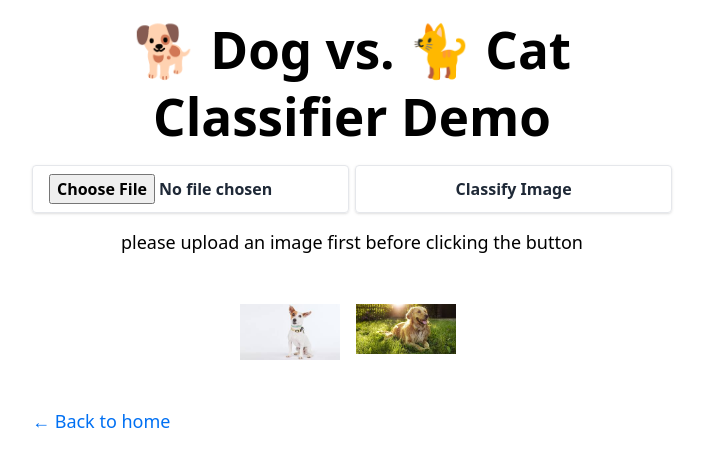
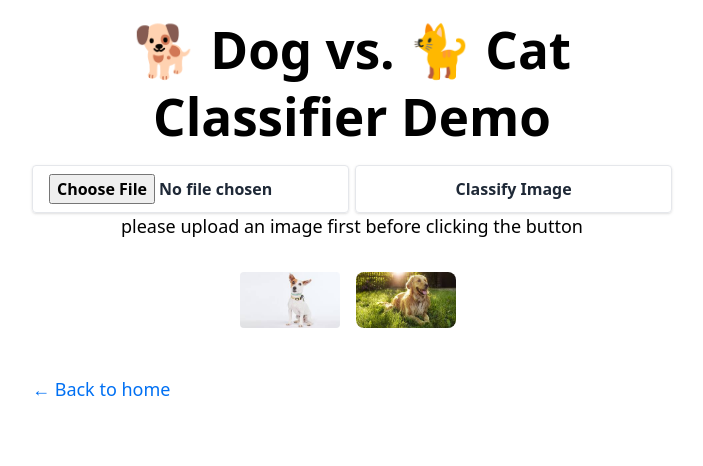
Before and after one commit to wry0313/gavinwang.dev, a Next.js app: page /Dog_Cat_Classifier_Demo in a window 1280 px wide. Both pictures are taken after a click on the button "Classify Image". Shown: the top 466 px of the page, without its empty margins (288-991 px from the left). Built offline with nearby package versions, Linux system fonts and the light colour scheme.

Commit message:
Update Dog_Cat_Classifier_Demo.js

```diff
--- a/pages/Dog_Cat_Classifier_Demo.js
+++ b/pages/Dog_Cat_Classifier_Demo.js
@@ -20,12 +20,9 @@ export default function Demo() {
     }
 
     async function processImage() {
-        // replace this with your own image processing logic
-        // console.log('Processing image:', image);
         if (imageUrl != null) {
             setPredictionText("trying very hard to classify...")
             const prediction = await classifyImage(imageUrl);
-            // console.log(prediction);
             setPredictionText(formatPrediction(prediction));
         } else {
             setPredictionText("please upload an image first before clicking the button")
@@ -65,8 +62,7 @@ export default function Demo() {
         return `${predictionData.label}: ${formatAsPercentage(confidence, 2)} confidence`;
     }
 
-    async function handleImageClick(imageUrl) {
-        // const dataUrl = await dataUrlFromFile(imageUrl);
+    function handleImageClick(imageUrl) {
         setImageUrl(imageUrl);
     }
 
@@ -86,20 +82,13 @@ export default function Demo() {
                         <button className="w-[70%] text-sm md:text-base flex-1 h-12 hover:bg-gray-100 text-gray-800 font-semibold py-2 px-4 border border-gray-200 rounded shadow" onClick={processImage} >Classify Image</button>
                     </div>
                 </div>
-                <div >
-                    {imageUrl && <Image src={imageUrl} height={288} width={288} alt="uploaded/selected picture" className="my-[1rem] mx-auto rounded-lg shadow" />}
-                </div>
-                <div >
-                    {predictionText && <h1 className="my-[1rem] text-center">{predictionText}</h1>}
-                </div>
 
-                <div className="flex justify-center mt-8">
-                    <div className="mr-2" onClick={() => handleImageClick('/dog1.png')}>
-                        <Image src="/images/dog1.png" width={100} height={100} alt="Dog 1" />
-                    </div>
-                    <div className="mx-2" onClick={() => handleImageClick('/dog2.png')}>
-                        <Image src="/images/dog2.png" width={100} height={100} alt="Dog 2" />
-                    </div>
+                {imageUrl && <Image src={imageUrl} alt="selected pic" height={288} width={288} className="mt-[2rem] mx-auto rounded-lg shadow" />}
+                {predictionText && <h1 className="text-center">{predictionText}</h1>}
+
+                <div className="flex justify-center mt-[2rem]">
+                    <Image onClick={() => handleImageClick('/images/dog1.png')} className="rounded mr-2" src="/images/dog1.png" width={100} height={100} alt="Dog 1" />
+                    <Image className="mx-2 rounded-lg" onClick={() => handleImageClick('/images/dog2.png')} src="/images/dog2.png" width={100} height={100} alt="Dog 2" />
                 </div>
 
             </div>
```
